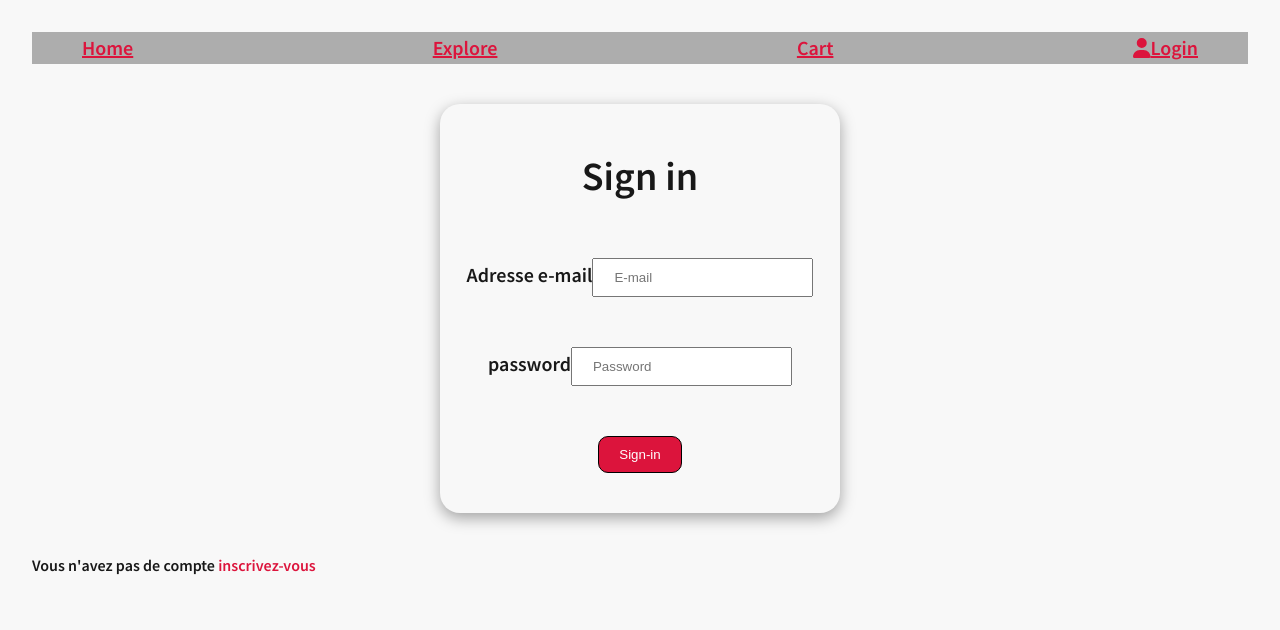
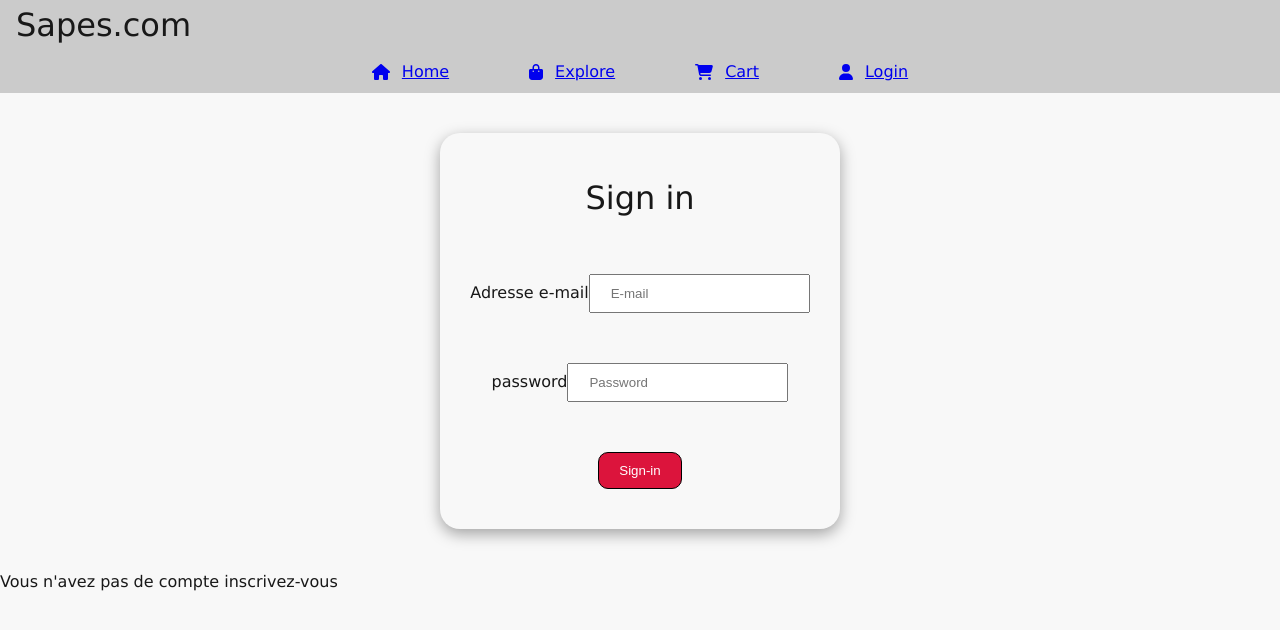
Before and after one commit to ReyGuillaume/clothes-ecommerce-app, a Vue app: page /login in a window 1280 px wide. Shown: the top 630 px of the page. Built offline with nearby package versions, Linux system fonts and the light colour scheme.

Commit message:
modifications de styles

```diff
--- a/package.json
+++ b/package.json
@@ -9,6 +9,7 @@
   },
   "dependencies": {
     "@fortawesome/fontawesome-svg-core": "^6.2.1",
+    "@fortawesome/free-regular-svg-icons": "^6.2.1",
     "@fortawesome/free-solid-svg-icons": "^6.2.1",
     "@fortawesome/vue-fontawesome": "^3.0.2",
     "axios": "^1.2.0",
--- a/src/App.vue
+++ b/src/App.vue
@@ -3,21 +3,23 @@ import { RouterLink, RouterView } from 'vue-router'
 
 import { library } from '@fortawesome/fontawesome-svg-core'
 import { FontAwesomeIcon } from '@fortawesome/vue-fontawesome'
-import { faUser } from '@fortawesome/free-solid-svg-icons'
+import { faUser, faCartShopping, faBagShopping, faHouse } from '@fortawesome/free-solid-svg-icons'
 
+library.add(faCartShopping)
+library.add(faBagShopping)
+library.add(faHouse)
 library.add(faUser)
 </script>
 
 <template>
   <header>
-    <div class="wrapper">
+    <h1>Sapes.com</h1>
       <nav>
-        <RouterLink to="/">Home</RouterLink>
-        <RouterLink to="/explore">Explore</RouterLink>
-        <RouterLink to="/cart"><font-awesome-icon icon="fa-regular fa-cart-shopping" />Cart</RouterLink>
-        <RouterLink to="/login"><font-awesome-icon icon="fa-solid fa-user" />Login</RouterLink>
+        <RouterLink class="nav-link" to="/"><font-awesome-icon icon="fa-solid fa-house" />Home</RouterLink>
+        <RouterLink class="nav-link" to="/explore"><font-awesome-icon icon="fa-solid fa-bag-shopping" />Explore</RouterLink>
+        <RouterLink class="nav-link" to="/cart"><font-awesome-icon icon="fa-solid fa-cart-shopping" />Cart</RouterLink>
+        <RouterLink class="nav-link" to="/login"><font-awesome-icon icon="fa-solid fa-user" />Login</RouterLink>
       </nav>
-    </div>
   </header>
 
   <RouterView />
--- a/src/assets/base.css
+++ b/src/assets/base.css
@@ -49,6 +49,7 @@
 *::after {
   box-sizing: border-box;
   margin: 0;
+  padding: 0;
   position: relative;
   font-weight: normal;
 }
--- a/src/assets/main.css
+++ b/src/assets/main.css
@@ -1,32 +1,40 @@
 @import './base.css';
 @import url('https://fonts.googleapis.com/css2?family=Source+Sans+Pro:wght@600&display=swap');
 
-#app {
-  max-width: 1280px;
-  margin: 0 auto;
-  padding: 2rem;
-  font-weight: normal;
-}
-
 body{
-    margin: 0;
-    font-family: 'Source Sans Pro', sans-serif;
-    font-size: 20px;
+  font-family: Verdana, Geneva, Tahoma, sans-serif;
+  font-size: 16px;
 }
 
 a{
   cursor: pointer;
 }
 
-nav{
-    background-color: rgba(0, 0, 0, 0.3);
-    padding: 0px 50px;
-    display: flex;
-    justify-content: space-between;
-    align-items: center;
+header {
+  background-color: #0000002e;
+}
+header > h1 {
+  padding: 0 1rem 0;
 }
 
-nav .links-container{
-    display: flex;
-    gap: 40px;
+header > nav {
+  display: flex;
+  flex-direction: column;
+  gap: 0.5rem;
+  align-items: center;
+  padding: 0.5rem;
 }
+
+header > nav > .nav-link{
+  display: flex;
+  gap: .75rem;
+  align-items: center;
+}
+
+@media screen and (min-width: 720px) {
+  header > nav {
+    flex-direction: row;
+    justify-content: center;
+    gap: 5rem;
+  }
+}
--- a/src/views/ArticleView.vue
+++ b/src/views/ArticleView.vue
@@ -119,9 +119,10 @@ export default{
   position: relative;
 }
 
-.article-container img{
+.article-container .article-img{
   width: 50%;
   max-width: 300px;
+  object-fit: cover;
 }
 
 .details-container{
--- a/src/views/LoginView.vue
+++ b/src/views/LoginView.vue
@@ -158,8 +158,4 @@ export default {
     p{
       font-size: 1rem;
     }
-
-    a{
-      color: crimson;
-    }
 </style>
```
Also changed, not shown: 1 other file (tests, documents, lock files or other folders).
